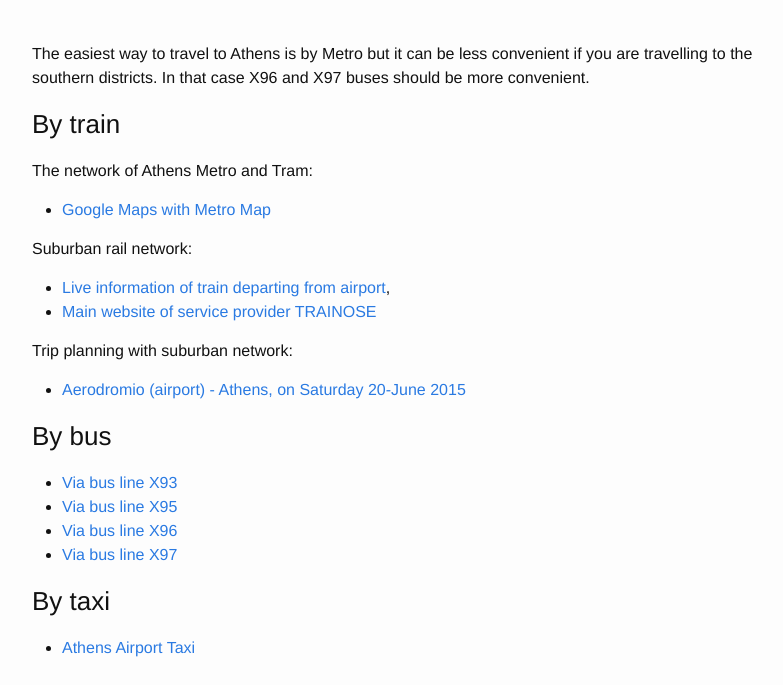
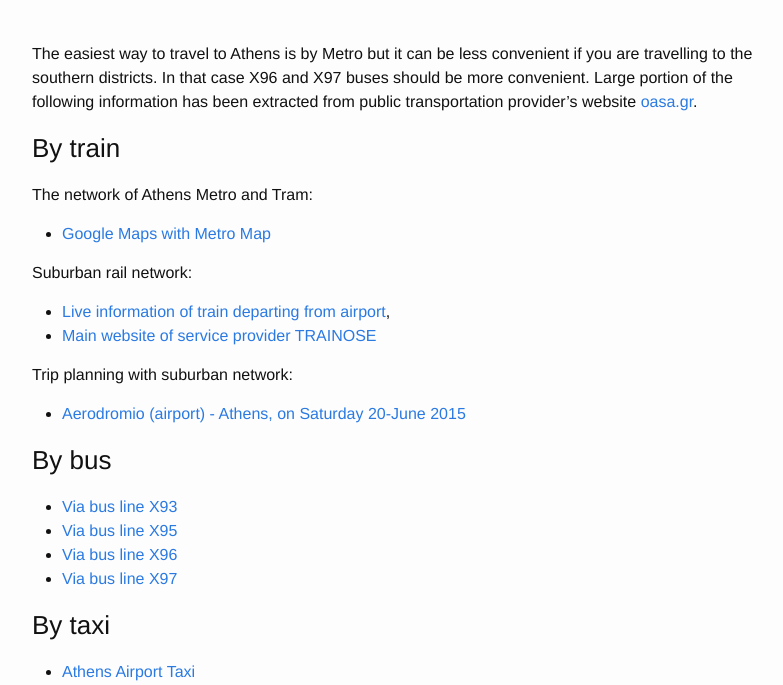
Before and after one commit to Viperus-/wedding, a Jekyll site: the page built from _posts/2015-06-15-transportation-from-airport.markdown, in a window 1280 px wide and 900 px high, scrolled down 526 px, cut to the strip 215-900 px from the top of the window. Shown: the whole strip, without its empty margins (238-1021 px from the left). Built offline with Jekyll 4.4.1, drawn with Linux system fonts in a browser that asks for light colours.

Commit message:
More info inserted about oasa.gr

```diff
--- a/_posts/2015-06-15-transportation-from-airport.markdown
+++ b/_posts/2015-06-15-transportation-from-airport.markdown
@@ -12,7 +12,7 @@ There are few options on how to transport from Athens airport to city centre. Th
 
 <br>
 
-The easiest way to travel to Athens is by Metro but it can be less convenient if you are travelling to the southern districts. In that case X96 and X97 buses should be more convenient.
+The easiest way to travel to Athens is by Metro but it can be less convenient if you are travelling to the southern districts. In that case X96 and X97 buses should be more convenient. Large portion of the following information has been extracted from public transportation provider's website [oasa.gr](http://www.oasa.gr/content.php?id=airlines&lang=en){:target="_blank"}.
 
 ### By train
 
```
